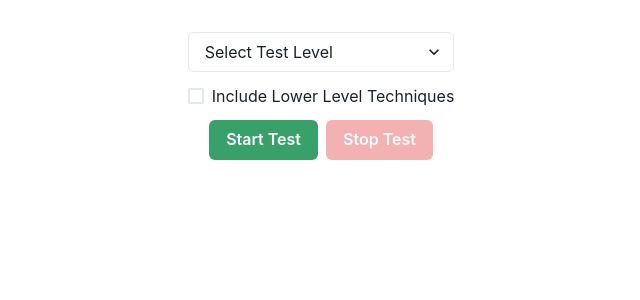
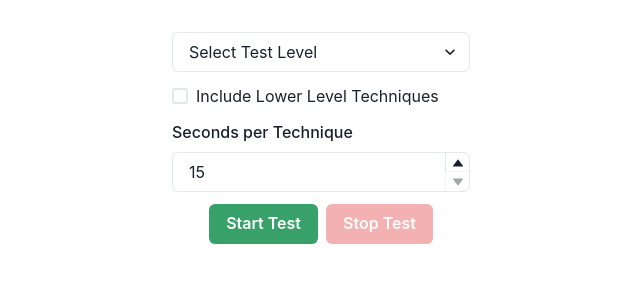
Before and after one commit to georgbuehler/esensei, a React (Vite) app: page / in a window 1280 px wide. Shown: the top 300 px of the page, without its empty margins (319-959 px from the left). Built offline with nearby package versions, Linux system fonts and the light colour scheme.

Commit message:
Added control for seconds per technique.

```diff
--- a/src/App.tsx
+++ b/src/App.tsx
@@ -5,6 +5,7 @@ import { Technique } from "./assets/Techniques";
 import { getTechniques } from "./assets/Techniques";
 import Exam from "./components/Exam";
 import ExamComplete from "./components/ExamComplete";
+import Settings from "./assets/Settings";
 
 function App() {
   const [testInProgress, setTestInProgress] = useState(false);
@@ -13,6 +14,7 @@ function App() {
   const [currentTechnique, setCurrentTechnique] = useState(0);
   const [testTechniques, setTestTechniques] = useState<Technique[]>([]);
   const [testComplete, setTestComplete] = useState(false);
+  const [timerInterval, setTimerInterval] = useState(Settings.defaultSeconds);
 
   const startTest = () => {
     // Get filtered list of techniques
@@ -36,8 +38,12 @@ function App() {
       <ExamControls
         currentLevel={testLevel}
         currentIncludeLower={includeLower}
+        currentTimerInterval={timerInterval}
         updateLevel={setTestLevel}
         updateIncludeLower={setIncludeLower}
+        updateTimerInterval={(_, seconds) => {
+          setTimerInterval(seconds);
+        }}
         testInProgress={testInProgress}
         startTest={startTest}
         stopTest={() => setTestInProgress(false)}
@@ -45,6 +51,7 @@ function App() {
       {testInProgress && (
         <Exam
           technique={testTechniques[currentTechnique]}
+          timerInterval={timerInterval}
           timesUp={nextTechnique}
         />
       )}
--- a/src/components/Exam.tsx
+++ b/src/components/Exam.tsx
@@ -5,10 +5,11 @@ import Settings from "../assets/Settings";
 
 interface ExamProps {
   technique: Technique;
+  timerInterval: number;
   timesUp: () => void;
 }
 
-const Exam = ({ technique, timesUp }: ExamProps) => {
+const Exam = ({ technique, timerInterval, timesUp }: ExamProps) => {
   const {
     Mode,
     ModeAudioURL,
@@ -29,7 +30,7 @@ const Exam = ({ technique, timesUp }: ExamProps) => {
         defenseAudioURL={Settings.audioPath + DefenseAudioURL}
       />
       <Timer
-        startingSeconds={Settings.defaultSeconds}
+        startingSeconds={timerInterval}
         startImmediately={true}
         timesUp={timesUp}
       />
--- a/src/components/ExamControls.tsx
+++ b/src/components/ExamControls.tsx
@@ -5,14 +5,23 @@ import {
   Button,
   Stack,
   Flex,
+  NumberInput,
+  NumberInputField,
+  NumberInputStepper,
+  NumberIncrementStepper,
+  NumberDecrementStepper,
+  FormControl,
+  FormLabel,
 } from "@chakra-ui/react";
 import levels from "../assets/Levels";
 
 interface ExamControlProps {
   currentLevel: number | undefined;
   currentIncludeLower: boolean;
+  currentTimerInterval: number;
   updateLevel: (level: number) => void;
   updateIncludeLower: (include: boolean) => void;
+  updateTimerInterval: (value: string, seconds: number) => void;
   startTest: () => void;
   stopTest: () => void;
   testInProgress: boolean;
@@ -21,8 +30,10 @@ interface ExamControlProps {
 const ExamControls = ({
   currentLevel,
   currentIncludeLower,
+  currentTimerInterval,
   updateLevel,
   updateIncludeLower,
+  updateTimerInterval,
   startTest,
   stopTest,
   testInProgress,
@@ -48,6 +59,22 @@ const ExamControls = ({
       >
         Include Lower Level Techniques
       </Checkbox>
+      <FormControl>
+        <FormLabel>Seconds per Technique</FormLabel>
+        <NumberInput
+          defaultValue={currentTimerInterval}
+          min={15}
+          max={300}
+          step={5}
+          onChange={updateTimerInterval}
+        >
+          <NumberInputField />
+          <NumberInputStepper>
+            <NumberIncrementStepper />
+            <NumberDecrementStepper />
+          </NumberInputStepper>
+        </NumberInput>
+      </FormControl>
       <Flex justifyContent="center">
         <ButtonGroup alignItems={"center"}>
           <Button
--- a/src/components/TestTechnique.tsx
+++ b/src/components/TestTechnique.tsx
@@ -1,5 +1,5 @@
 import { Heading, Stack } from "@chakra-ui/react";
-import { useEffect, useRef, useState } from "react";
+import { useEffect, useRef } from "react";
 import { Howl } from "howler";
 
 interface TechniqueProps {
```
